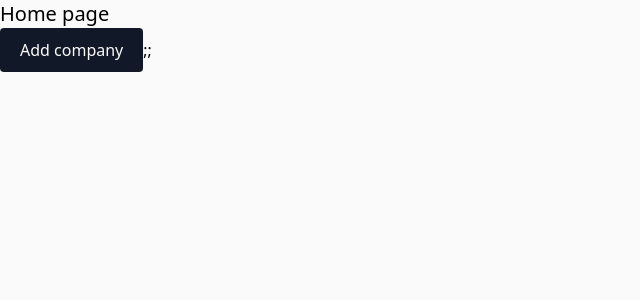
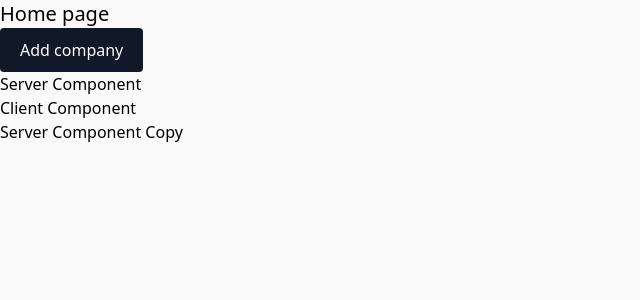
Before and after one commit to Dok6857/NextJS-CRM-project, a Next.js app in the folder crm/: page / in a window 1280 px wide. Shown: the top 300 px of the page, without its empty margins (0-640 px from the left). Built offline with nearby package versions, Linux system fonts and the light colour scheme.

Commit message:
style and test server-client components

```diff
--- a/crm/src/app/components/add-company-button.tsx
+++ b/crm/src/app/components/add-company-button.tsx
@@ -4,14 +4,16 @@
 import Button from './button';
 import dynamic from 'next/dynamic';
 
-const CompanyFormModal = dynamic(() => import('../company-form-modal'),{ssr: false})
+const CompanyFormModal = dynamic(() => import('../company-form-modal'), {
+  ssr: false,
+});
 
 export default function AddCompanyButton() {
   const [show, setShow] = useState(false);
 
   return (
     <>
-      <Button onClick={() => setShow(true)}>Add company</Button>;
+      <Button onClick={() => setShow(true)}>Add company</Button>
       <CompanyFormModal
         onSubmit={console.log}
         show={show}
@@ -19,7 +21,6 @@
           setShow(false);
         }}
       />
-      ;
     </>
   );
 }
--- /dev/null
+++ b/crm/src/app/components/client-component.tsx
@@ -0,0 +1,18 @@
+'use client';
+import React from 'react';
+import ServerComponentCopy from './server-component-copy';
+
+export interface ClientComponentProps {
+  children?: React.ReactNode;
+}
+
+export default function ClientComponent({ children }: ClientComponentProps) {
+  console.log('Client Component');
+
+  return (
+    <div>
+      <span>Client Component</span>
+      {children}
+    </div>
+  );
+}
--- /dev/null
+++ b/crm/src/app/components/server-component-copy.tsx
@@ -0,0 +1,15 @@
+import { headers } from 'next/headers';
+import React from 'react';
+
+export interface ServerComponentProps {
+  children?: React.ReactNode;
+}
+
+export default function ServerComponentCopy({ children }: ServerComponentProps) {
+    console.log('Server Component Copy');
+    console.log(headers());
+
+    return (
+        <div><span>Server Component Copy</span>{children}</div>
+    )
+}
--- /dev/null
+++ b/crm/src/app/components/server-component.tsx
@@ -0,0 +1,13 @@
+import React from 'react';
+
+export interface ServerComponentProps {
+  children?: React.ReactNode;
+}
+
+export default function ServerComponent({ children }: ServerComponentProps) {
+    console.log('Server Component');
+
+    return (
+        <div><span>Server Component</span>{children}</div>
+    )
+}
--- a/crm/src/app/components/status-label.tsx
+++ b/crm/src/app/components/status-label.tsx
@@ -20,8 +20,6 @@
   disabled,
 }: StatusLabelProps) {
 
-  // console.log(process.env.NEXT_PUBLIC_CRM_SECRET_KEY);
-
   return (
     <div
       className={clsx(
--- a/crm/src/app/page.tsx
+++ b/crm/src/app/page.tsx
@@ -1,11 +1,15 @@
 import AddCompanyButton from './components/add-company-button';
-import StatusLabel, { Status } from './components/status-label';
+import ClientComponent from './components/client-component';
+import ServerComponent from './components/server-component';
+import ServerComponentCopy from './components/server-component-copy';
 
 export default function Home() {
   return (
     <main>
-      <h1 className='text-xl'>Home page</h1>
+      <h1 className="text-xl">Home page</h1>
       <AddCompanyButton />
+      <ServerComponent />
+      <ClientComponent><ServerComponentCopy /></ClientComponent>
     </main>
   );
 }
```
